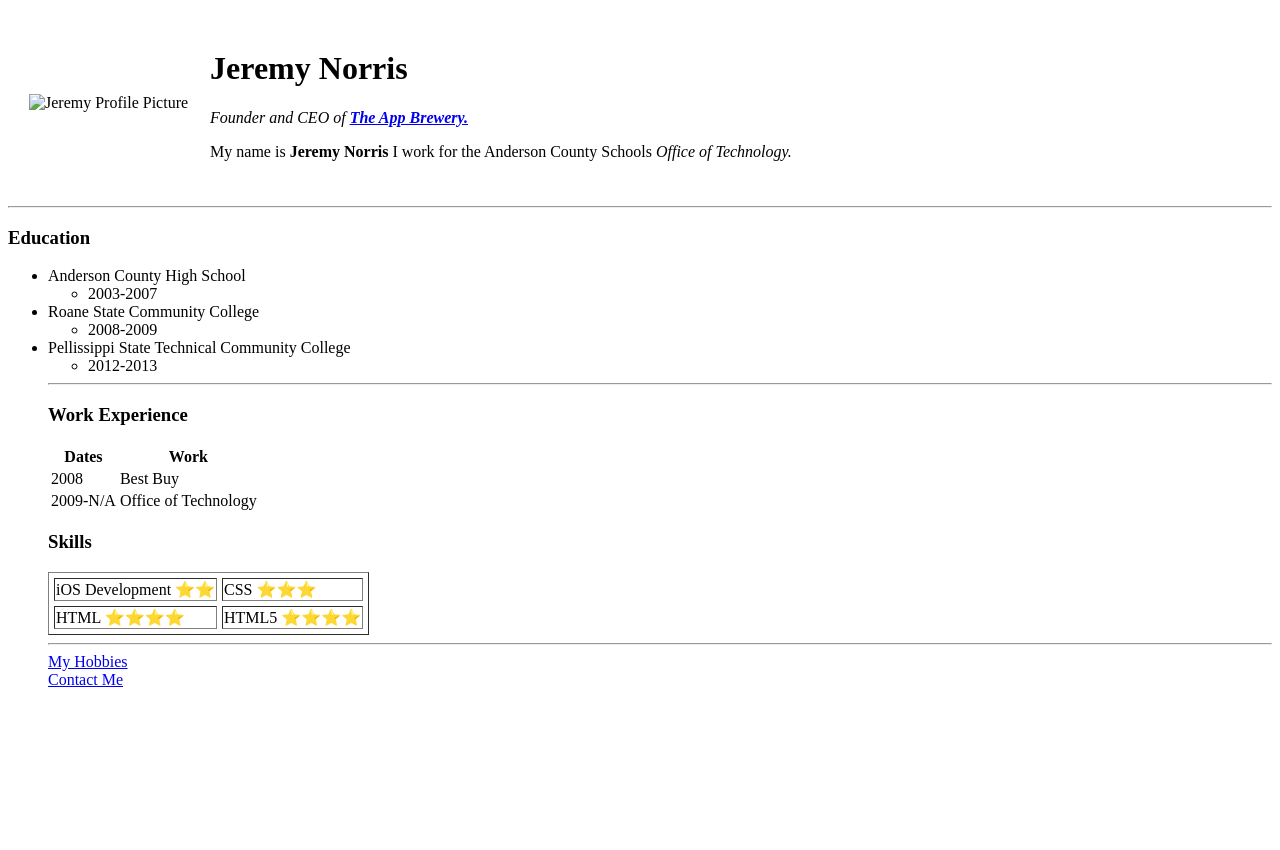
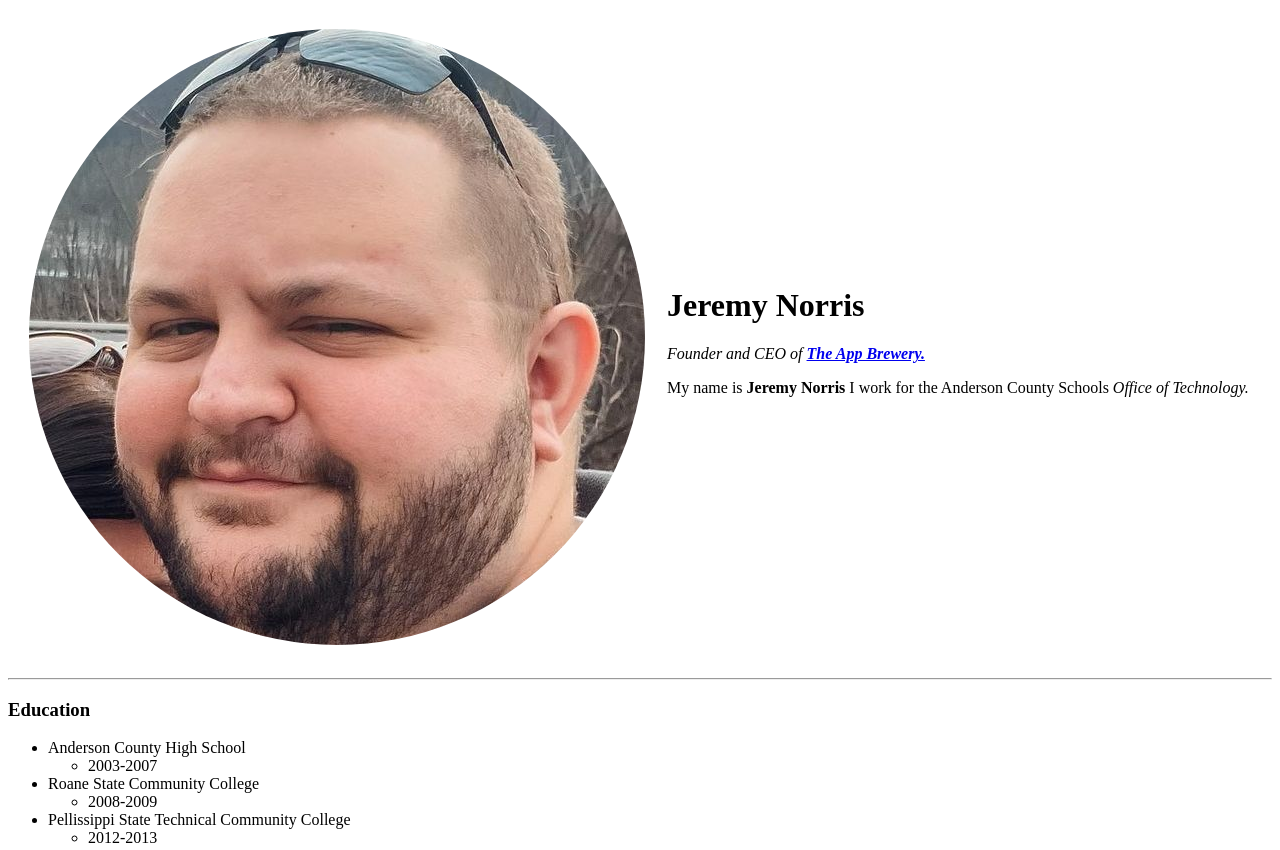
Before and after one commit to NoxideNA/cv, a plain HTML site: page index.html in a window 1280 px wide. Shown: the top 850 px of the page. Before the commit the page ends 800 px from the top, so only its background shows below. Drawn offline with Linux system fonts and the light colour scheme.

Commit message:
Update index.html

```diff
--- a/index.html
+++ b/index.html
@@ -10,7 +10,7 @@
   <table cellspacing="20">
     <tr>
       <td>
-        <img src="images/Jeremy.jpg" alt="Jeremy Profile Picture">
+        <img src="Jeremy.jpg" alt="Jeremy Profile Picture">
       </td>
       <td>
         <h1>Jeremy Norris</h1>
```
